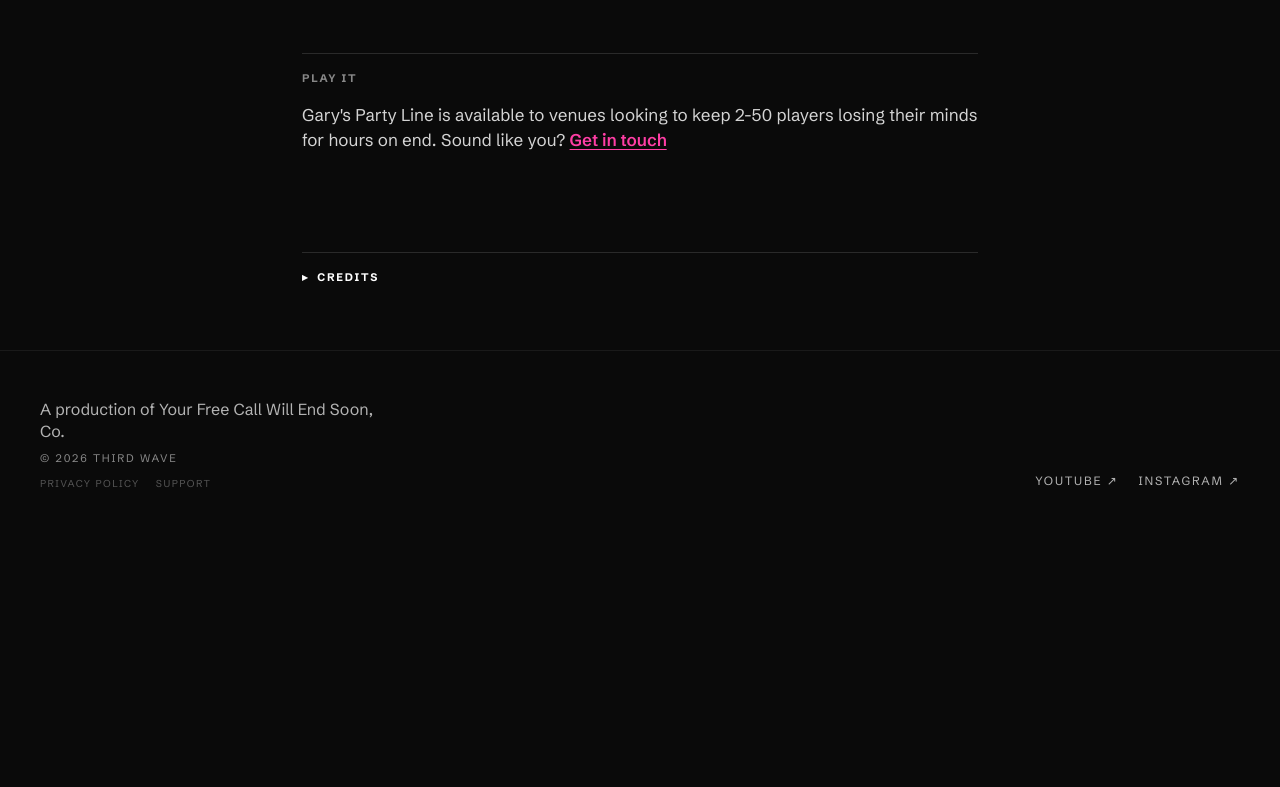
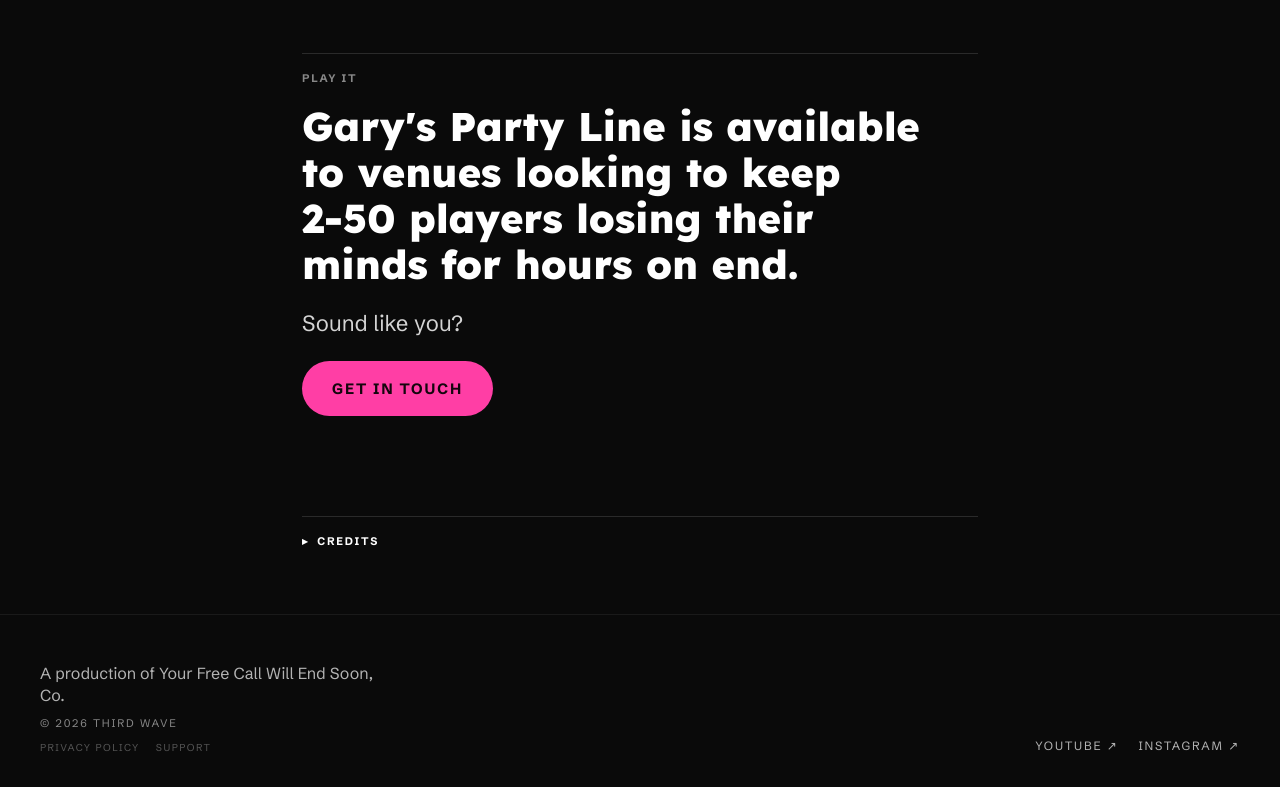
Before and after one commit to ancillarymagnet/twa-site-static, an Astro site: page /garys-party-line in a window 1280 px wide. Shown: the part 3276-4063 px from the top of the page. Before the commit the page ends 3799 px from the top, so only its background shows below. Built offline with nearby package versions, Linux system fonts and the light colour scheme; Astro itself is replaced by a stand-in of ours.

Commit message:
gpl: Play it is bolder: big display copy and a solid pink Get in touch button
Noah: "could be bolder and easier to see". The pitch is now white display type
(26-40px), "Sound like you?" sits under it, and Get in touch is a pill button in the
page's pink (hover: white with a pink glow; press: scales to .97) instead of an inline
underlined link. The three lines rise in one after another on scroll (.r, --i 0-2).
The licensing_interest tracking and the mailto are unchanged.

Co-Authored-By: Claude Opus 5.5 <noreply@anthropic.com>
Claude-Session: https://claude.ai/code/session_014djEwkogFmGW3NPrZoic8o

```diff
--- a/src/pages/garys-party-line.astro
+++ b/src/pages/garys-party-line.astro
@@ -121,7 +121,11 @@ const fonts = [
 
 		<section class="gp-sec gp-col">
 			<h2 class="gp-label r">Play it</h2>
-			<p class="gp-copy r">Gary's Party Line is available to venues looking to keep 2-50 players losing their minds for hours on end. Sound like you? <a class="gp-cta" href="mailto:licensing@thirdwave.fun?subject=Gary's%20Party%20Line" onclick="window.twTrack && window.twTrack('licensing_interest')">Get in touch</a></p>
+			<div class="gp-play">
+				<p class="gp-play-copy r" style="--i: 0">Gary's Party Line is available to venues looking to keep 2-50 players losing their minds for hours on end.</p>
+				<p class="gp-play-ask r" style="--i: 1">Sound like you?</p>
+				<a class="gp-btn r" style="--i: 2" href="mailto:licensing@thirdwave.fun?subject=Gary's%20Party%20Line" onclick="window.twTrack && window.twTrack('licensing_interest')">Get in touch</a>
+			</div>
 		</section>
 
 		<div class="gp-col">
@@ -212,8 +216,19 @@ const fonts = [
 	:global(body) { background: var(--color-bg); color: var(--color-text); }
 
 	.gp-copy { margin-top: 16px; font-size: 17px; line-height: 1.45; color: #d4d4d4; max-width: 680px; }
-	.gp-cta { color: var(--accent); font-weight: 600; text-decoration: underline; text-underline-offset: 3px; }
-	.gp-cta:hover { color: #fff; }
+	/* Play it: the page's ask. Big white copy and a solid pink button. Each line rises in on
+	 * scroll (.r, staggered by --i) and drops away on leaving. */
+	.gp-play { display: flex; flex-direction: column; align-items: flex-start; gap: 20px; max-width: 820px; margin-top: 8px; }
+	.gp-play-copy { font-family: var(--font-display); font-weight: 800; font-size: clamp(26px, 4vw, 40px); line-height: 1.15; color: #fff; text-wrap: balance; }
+	.gp-play-ask { font-size: clamp(18px, 2.2vw, 22px); color: #d4d4d4; }
+	.gp .gp-btn {
+		display: inline-block; padding: 16px 30px; border-radius: 999px; background: var(--accent); color: #14060d;
+		font-family: var(--font-label); font-weight: 700; font-size: 15px; letter-spacing: 0.12em; text-transform: uppercase; text-decoration: none;
+	}
+	.gp .gp-btn.is-in { transition: opacity 480ms var(--out) calc(70ms * var(--i, 0)), transform 480ms var(--out) calc(70ms * var(--i, 0)), background-color 180ms var(--out), box-shadow 180ms var(--out); }
+	.gp .gp-btn:hover { background: #fff; box-shadow: 0 6px 24px rgb(255 62 165 / 0.45); }
+	.gp .gp-btn:active { transform: scale(.97); }
+	.gp .gp-btn:focus-visible { outline: 2px solid #fff; outline-offset: 3px; }
 	.gp-lede { font-size: 20px; }
 	.gp-narrow { max-width: 680px; margin-bottom: 8px; }
 	.gp-clip figcaption > span:first-child { display: block; color: var(--color-text); font-weight: 600; }
```
